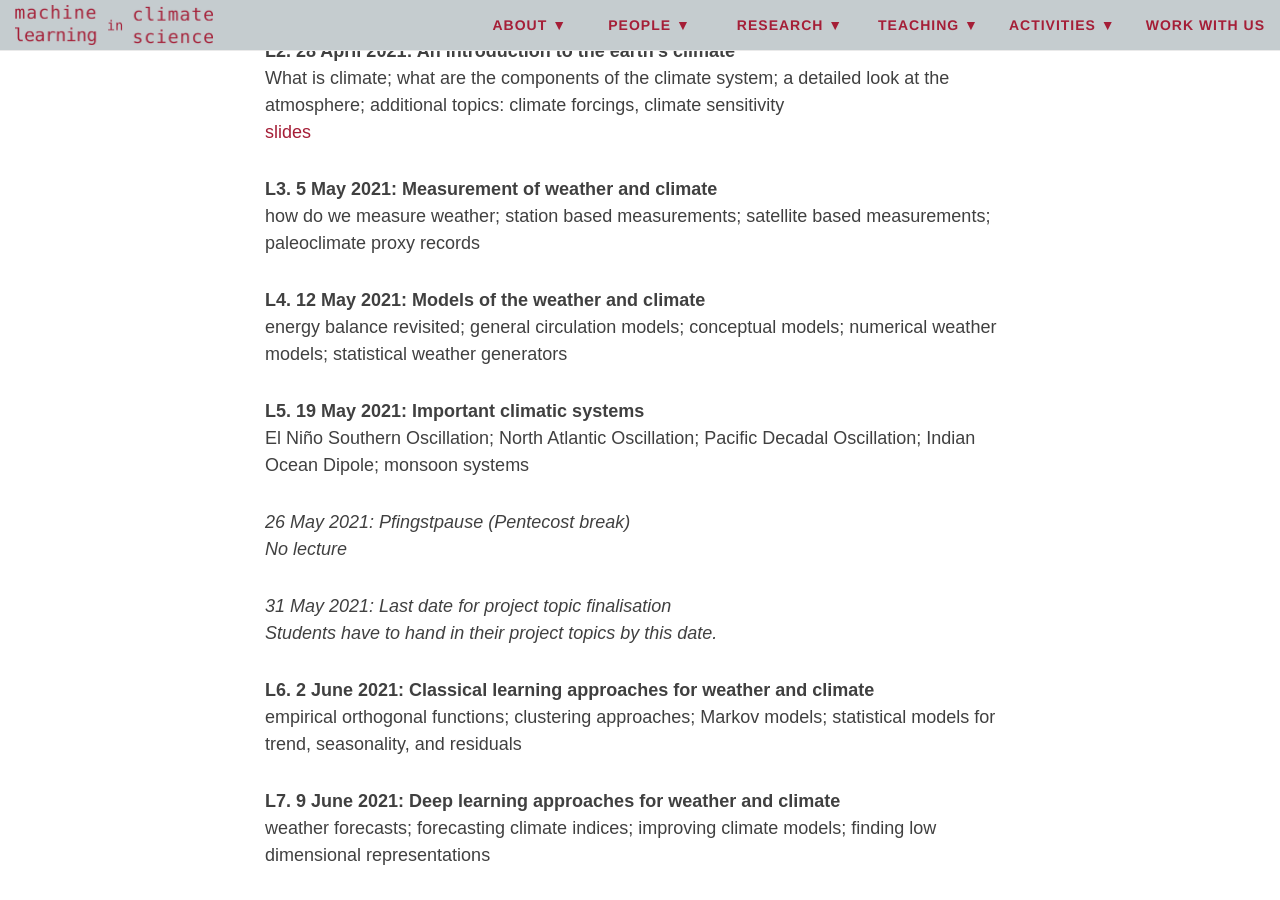
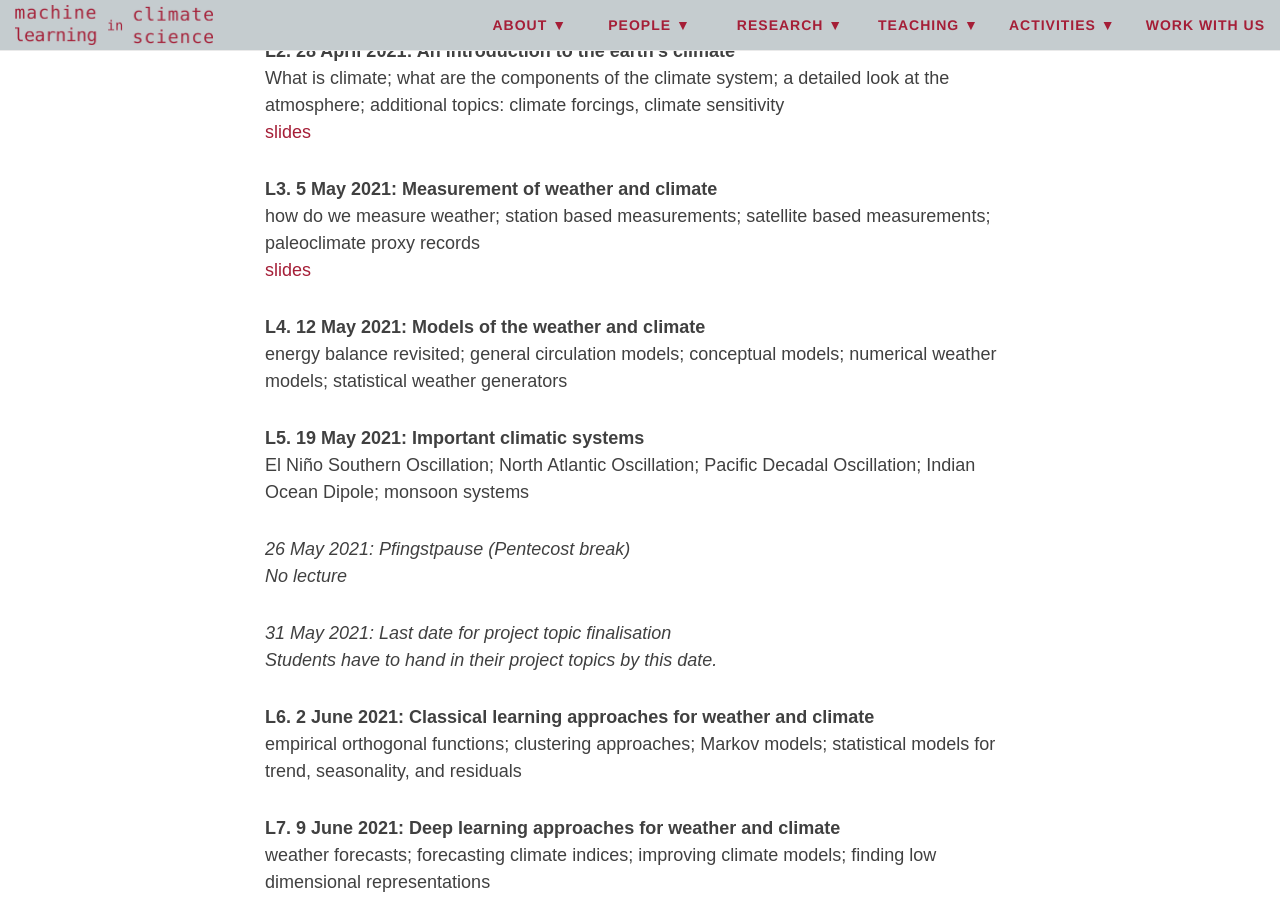
Before and after one commit to mlcs/mlcs.github.io, a Jekyll site: the page built from teaching/summer2021.md, in a window 1280 px wide and 900 px high, scrolled down 2317 px. Built offline with Jekyll 4.4.1, drawn with Linux system fonts in a browser that asks for light colours; nearby versions of some CDN libraries.

Commit message:
sose 2021 -> link l3 slides

```diff
--- a/teaching/summer2021.md
+++ b/teaching/summer2021.md
@@ -96,6 +96,7 @@ climate sensitivity
 **L3. 5 May 2021: Measurement of weather and climate**
 how do we measure weather; station based measurements; satellite based
 measurements; paleoclimate proxy records
+[slides](/files/sose2021/l3.pdf)
 
 **L4. 12 May 2021: Models of the weather and climate**
 energy balance revisited; general circulation models; conceptual models;
```
